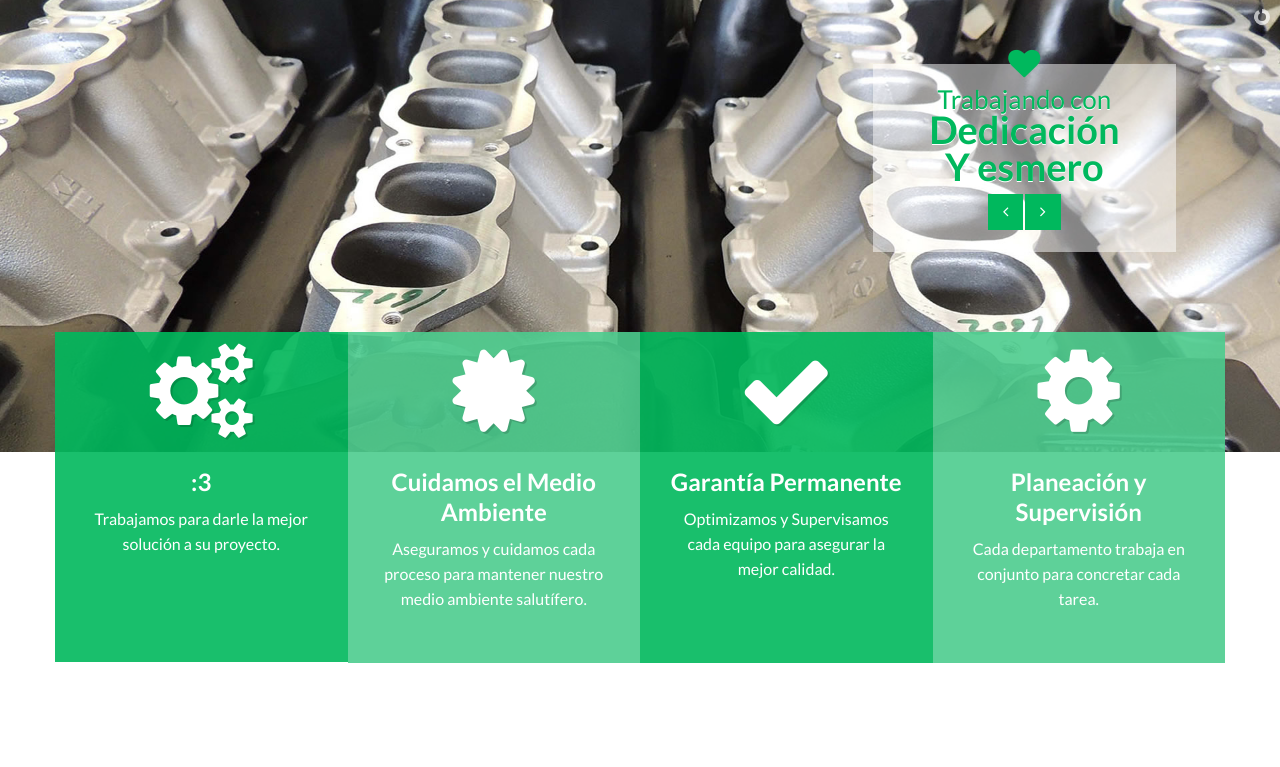
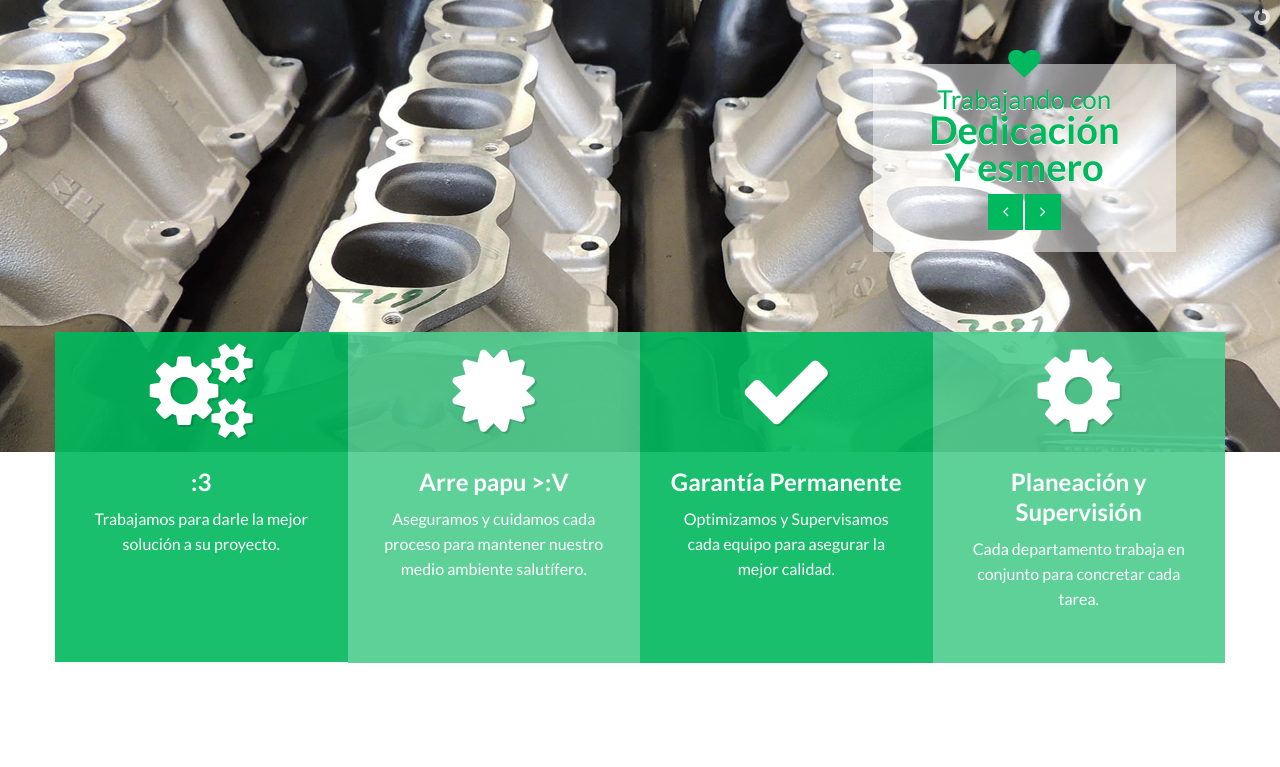
Before and after one commit to Shisusa/lima, a PHP site: page /index.php in a window 1280 px wide. Shown: the part 170-937 px from the top of the page. Run offline with PHP 8.4, Linux system fonts and the light colour scheme.

Commit message:
Se cambio cuidamos el ambiente a un arre papu para hacer la prueba de las ramas remotas

```diff
--- a/index.php
+++ b/index.php
@@ -133,7 +133,7 @@
 							<li>
 								<div class="pic"><i class="fa fa-certificate"></i></div>
 								<div class="text">
-									<h2>Cuidamos el Medio Ambiente</h2>
+									<h2>Arre papu >:V</h2>
 									<FONT SIZE=3>Aseguramos y cuidamos cada proceso para mantener nuestro medio ambiente salutífero.</FONT>
 								</div>
 							</li>
```
